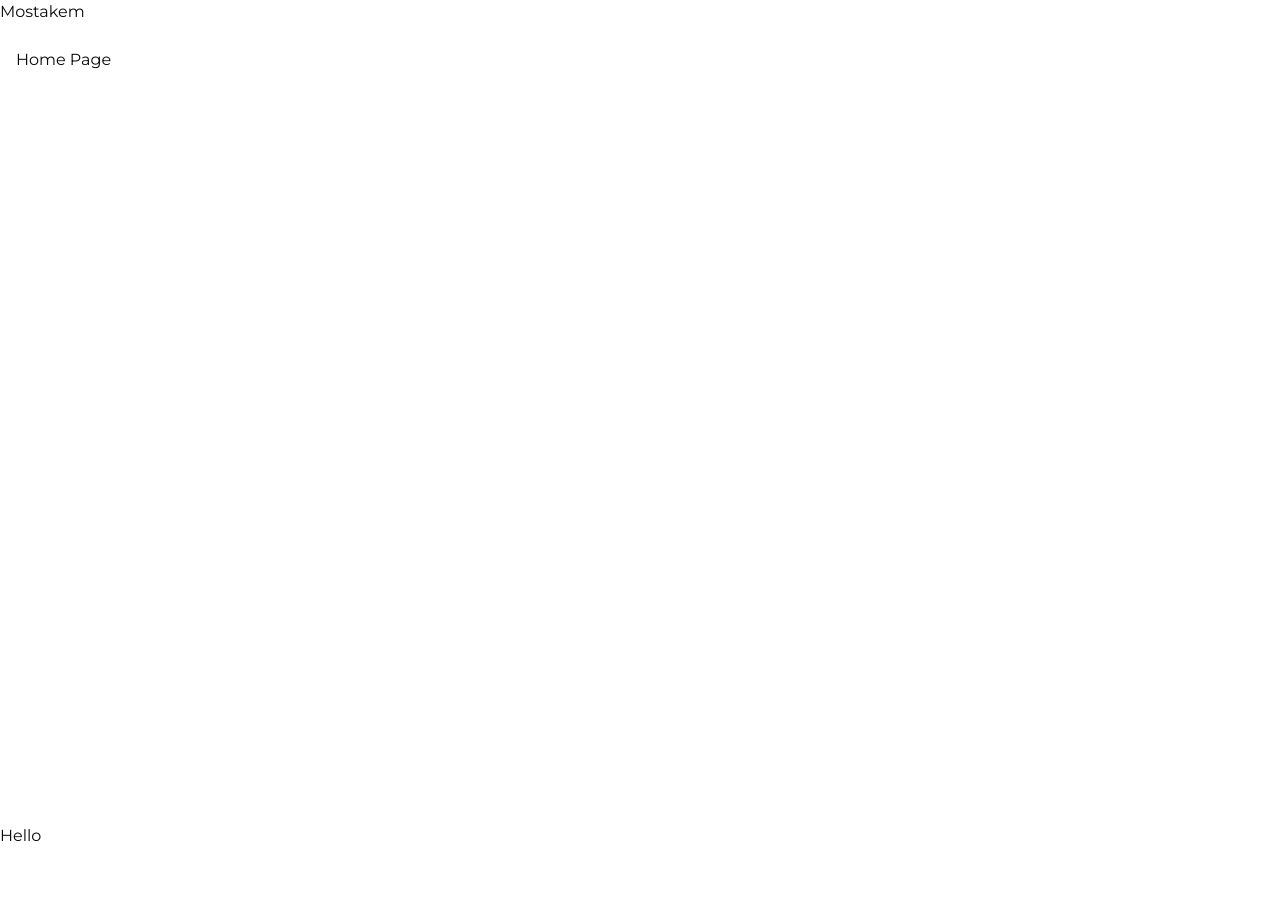
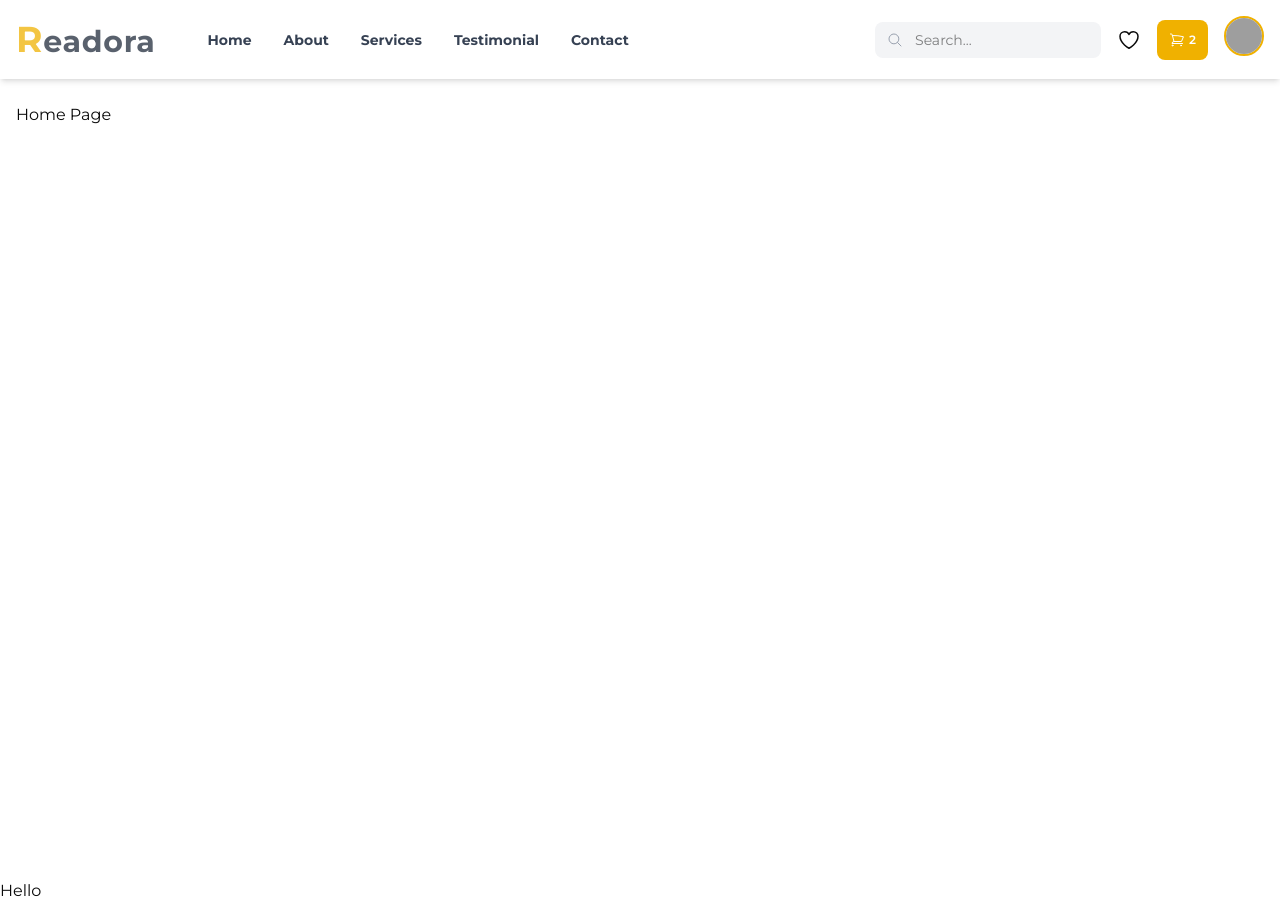
Before and after one commit to MostakemHossain/Redora-A-Magical-Book-Web-App, a React (Vite) app in the folder frontend/: page / in a window 1280 px wide. Before the commit the page ends 848 px from the top, so only its background shows below. Built offline with nearby package versions, Linux system fonts and the light colour scheme; grey boxes are pictures that could not be loaded.

Commit message:
Save changes before switching branches

```diff
--- a/frontend/package.json
+++ b/frontend/package.json
@@ -19,6 +19,7 @@
     "react": "^19.1.0",
     "react-dom": "^19.1.0",
     "react-hook-form": "^7.57.0",
+    "react-icons": "^5.5.0",
     "react-router-dom": "^7.6.3",
     "tailwind-merge": "^3.3.0"
   },
--- a/frontend/src/App.jsx
+++ b/frontend/src/App.jsx
@@ -1,10 +1,11 @@
 import React from 'react'
 import { Outlet } from 'react-router-dom'
+import Navbar from './components/ui/Navbar'
 
 const App = () => {
   return (
     <div >
-      <h1>Mostakem</h1>
+      <Navbar/>
       <main className='min-h-screen max-w-7xl mx-auto px-4 py-6'>
       <Outlet/>
       </main>
--- /dev/null
+++ b/frontend/src/components/ui/Navbar.jsx
@@ -0,0 +1,127 @@
+import { Link } from "react-router-dom";
+import { HiOutlineHeart, HiOutlineShoppingCart } from "react-icons/hi2";
+import { IoSearchOutline } from "react-icons/io5";
+import { HiOutlineUser } from "react-icons/hi";
+import "../../index.css";
+import { useState } from "react";
+import { navLinks } from "@/constants/navlinks";
+import { profileNavigation } from "@/constants/profileNavigation";
+
+const staticCartItems = [{ id: 1 }, { id: 2 }];
+const staticUser = { name: "Mostakem" };
+
+const Navbar = () => {
+  const [isDropdownOpen, setIsDropdownOpen] = useState(false);
+
+  const currentUser = staticUser;
+  const cartItems = staticCartItems;
+
+  const handleLogOut = () => {
+    console.log("Logging out...");
+  };
+
+  return (
+    <header className="shadow-md bg-white">
+      <div className="max-w-screen-2xl mx-auto px-4 py-4">
+        <nav className="flex justify-between items-center">
+          <div className="flex items-center gap-10">
+            <Link
+              to="/"
+              className="text-3xl font-bold tracking-wide text-primary animate-pulse"
+            >
+              <span className="text-yellow-500 text-4xl animate-spin-slow">
+                R
+              </span>
+              <span className="text-gray-800">eadora</span>
+            </Link>
+
+            <div className="hidden md:flex items-center space-x-2">
+              {navLinks.map((link) => (
+                <a
+                  key={link.name}
+                  href={link.href}
+                  className="text-gray-700 hover:text-yellow-500 px-3 py-2 text-sm font-bold transition-colors duration-200 relative group"
+                >
+                  {link.name}
+                  <span className="absolute bottom-0 left-0 w-0 h-0.5 bg-yellow-500 transition-all duration-200 group-hover:w-full"></span>
+                </a>
+              ))}
+            </div>
+          </div>
+
+          <div className="flex items-center gap-4">
+            <div className="relative hidden sm:block">
+              <IoSearchOutline className="absolute left-3 top-1/2 -translate-y-1/2 text-gray-400" />
+              <input
+                type="text"
+                placeholder="Search..."
+                className="pl-10 pr-4 py-2 bg-gray-100 rounded-md text-sm focus:outline-none focus:ring-1 focus:ring-yellow-500"
+              />
+            </div>
+
+            <button className="hidden sm:block hover:text-yellow-500 transition">
+              <HiOutlineHeart className="size-6" />
+            </button>
+
+            <Link
+              to="/cart"
+              className="relative bg-yellow-500 text-white p-3 px-3 flex items-center rounded-md hover:opacity-90 transition"
+            >
+              <HiOutlineShoppingCart />
+              <span className="text-xs font-semibold ml-1">
+                {cartItems.length}
+              </span>
+            </Link>
+
+            {currentUser ? (
+              <div className="relative">
+                <button
+                  onClick={() => setIsDropdownOpen(!isDropdownOpen)}
+                  className="focus:outline-none"
+                >
+                  <img
+                    src="https://i.pravatar.cc/150?img=3"
+                    alt="avatar"
+                    className="w-10 h-10 rounded-full border-2 border-yellow-500"
+                  />
+                </button>
+
+                {isDropdownOpen && (
+                  <div className="absolute right-0 mt-2 w-48 bg-white border rounded-md shadow-lg z-50 animate-fadeIn">
+                    <ul className="py-2 text-sm text-gray-700">
+                      {profileNavigation.map((item) => (
+                        <li key={item.name}>
+                          <Link
+                            to={item.href}
+                            onClick={() => setIsDropdownOpen(false)}
+                            className="block px-4 py-2 hover:bg-gray-100 transition"
+                          >
+                            {item.name}
+                          </Link>
+                        </li>
+                      ))}
+                      <li>
+                        <button
+                          onClick={handleLogOut}
+                          className="w-full text-left px-4 py-2 hover:bg-gray-100 transition"
+                        >
+                          Logout
+                        </button>
+                      </li>
+                    </ul>
+                  </div>
+                )}
+              </div>
+            ) : (
+              <Link to="/login">
+                <HiOutlineUser className="size-6 text-gray-600 hover:text-primary transition" />
+              </Link>
+            )}
+          </div>
+        </nav>
+      </div>
+    </header>
+  );
+};
+
+export default Navbar;
--- /dev/null
+++ b/frontend/src/constants/navlinks.js
@@ -0,0 +1,7 @@
+export const navLinks = [
+    { name: "Home", href: "/" },
+    { name: "About", href: "#about" },
+    { name: "Services", href: "#services" },
+    { name: "Testimonial", href: "#testimonial" },
+    { name: "Contact", href: "#contact" },
+  ];
--- /dev/null
+++ b/frontend/src/constants/profileNavigation.js
@@ -0,0 +1,6 @@
+export const profileNavigation = [
+    { name: "Dashboard", href: "/user-dashboard" },
+    { name: "Orders", href: "/orders" },
+    { name: "Cart", href: "/cart" },
+    { name: "Checkout", href: "/checkout" },
+  ];
--- a/frontend/src/index.css
+++ b/frontend/src/index.css
@@ -127,3 +127,27 @@ body {
   padding: 0;
   font-family: 'Montserrat', sans-serif; /* or 'Montserrat', sans-serif */
 }
+@keyframes fadeInUp {
+  from {
+    opacity: 0;
+    transform: translateY(15px);
+  }
+  to {
+    opacity: 1;
+    transform: translateY(0);
+  }
+}
+
+.animate-fadeInUp {
+  animation: fadeInUp 0.9s ease-out forwards;
+}
+
+
+@keyframes spin-slow {
+  from { transform: rotate(0deg); }
+  to { transform: rotate(360deg); }
+}
+
+.animate-spin-slow {
+  animation: spin-slow 5s linear infinite;
+}
```
Also changed, not shown: 1 other file (tests, documents, lock files or other folders).
